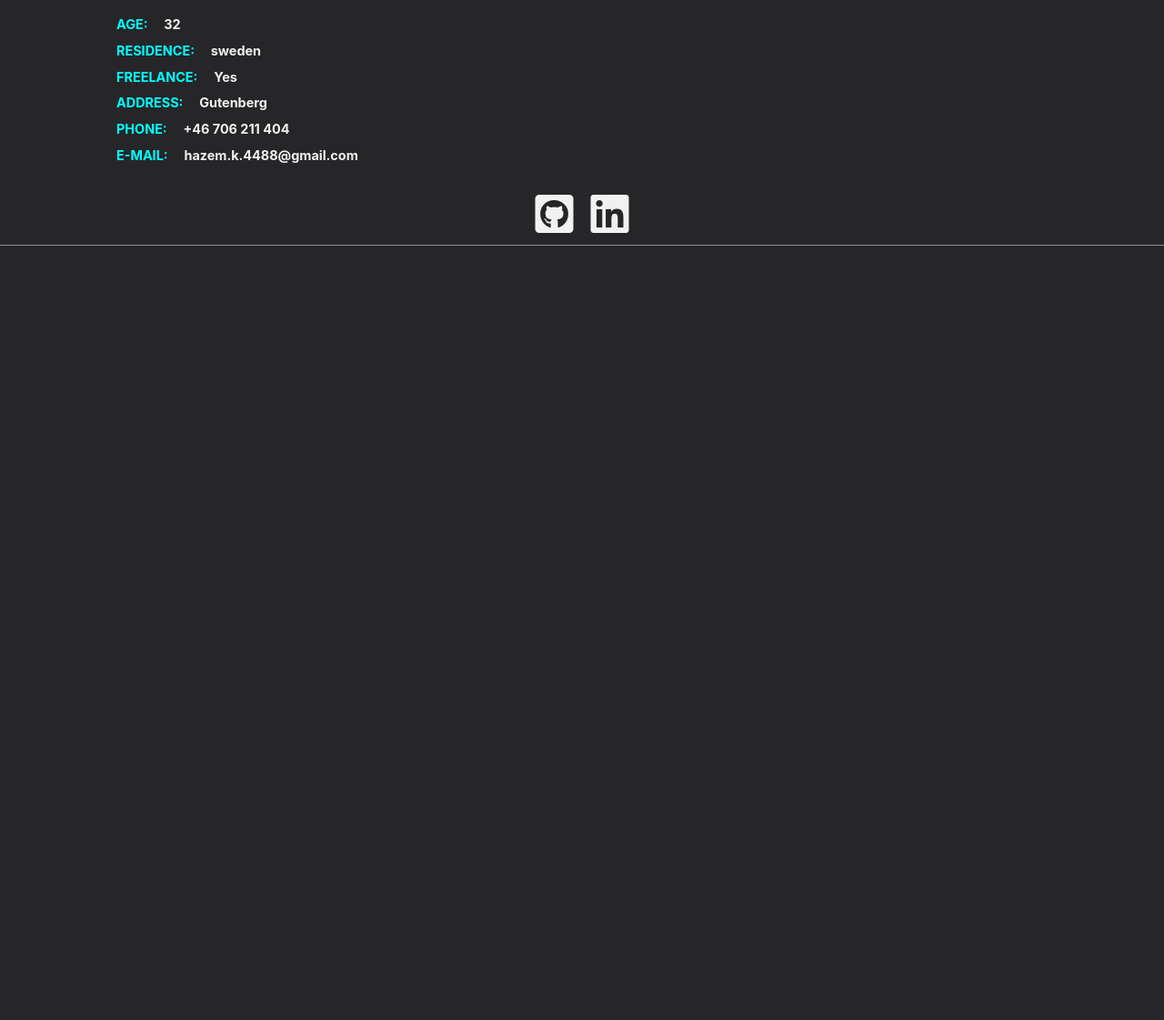
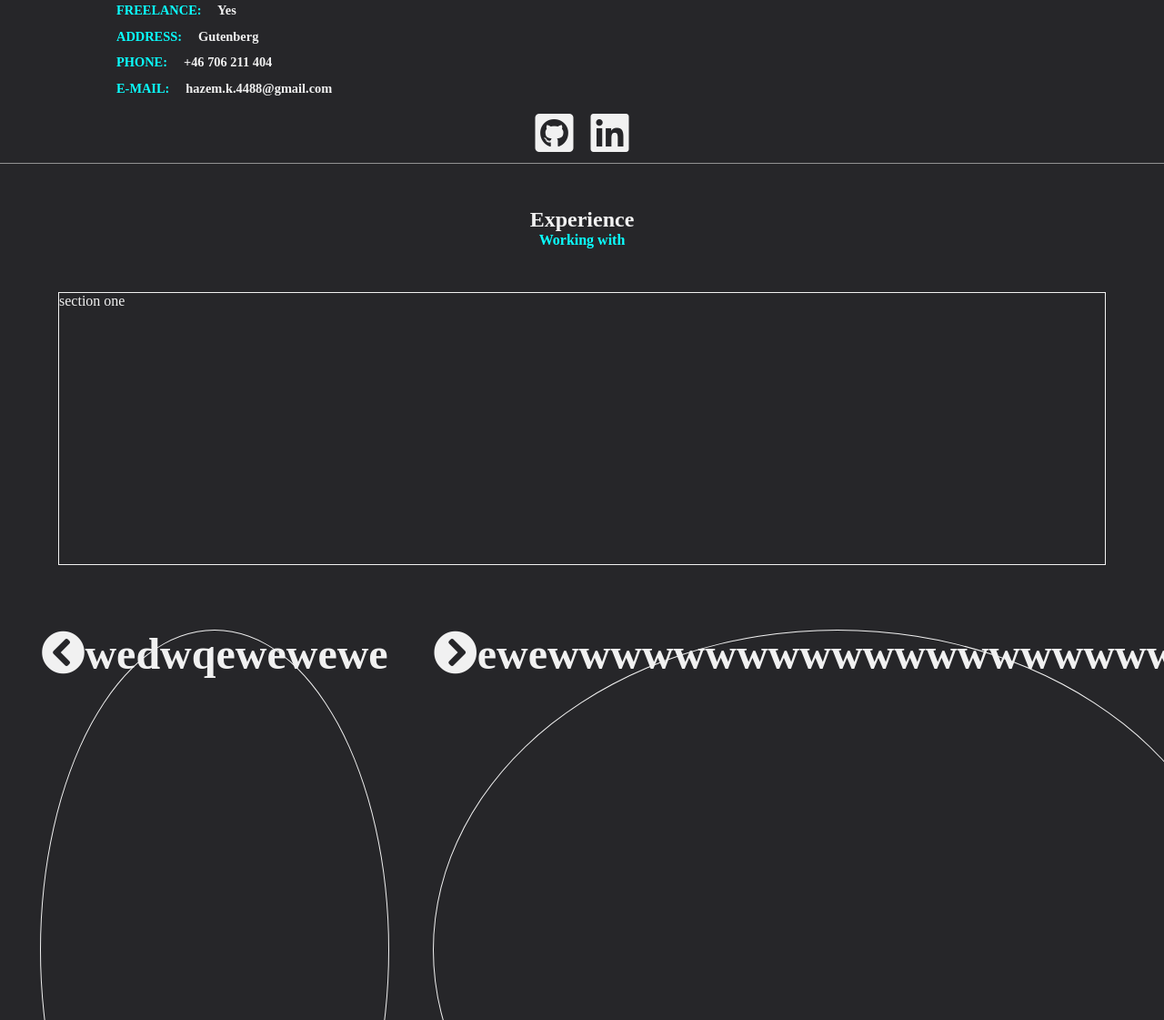
Before and after one commit to hazem-89/My-CV, a plain HTML site: page index.html in a window 1280 px wide. Shown: the part 1061-2182 px from the top of the page at 91% size. Drawn offline with nearby package versions, Linux system fonts and the light colour scheme; a web font is replaced by a local one.

Commit message:
problem with boot starp

```diff
--- a/index.html
+++ b/index.html
@@ -10,8 +10,7 @@
     <link rel="preconnect" href="https://fonts.gstatic.com" crossorigin>
     <link href="https://fonts.googleapis.com/css2?family=Comforter+Brush&display=swap" rel="stylesheet">
     <!-- bootstrap links -->
-    <link rel="stylesheet" href="https://maxcdn.bootstrapcdn.com/bootstrap/4.0.0/css/bootstrap.min.css"
-        integrity="sha384-Gn5384xqQ1aoWXA+058RXPxPg6fy4IWvTNh0E263XmFcJlSAwiGgFAW/dAiS6JXm" crossorigin="anonymous">
+    <!-- <link href="https://cdn.jsdelivr.net/npm/bootstrap@5.0.2/dist/css/bootstrap.min.css" rel="stylesheet" integrity="sha384-EVSTQN3/azprG1Anm3QDgpJLIm9Nao0Yz1ztcQTwFspd3yD65VohhpuuCOmLASjC" crossorigin="anonymous"> -->
     <!-- fontAwesome icons links    -->
     <link rel="stylesheet" href="https://pro.fontawesome.com/releases/v5.10.0/css/all.css"
         integrity="sha384-AYmEC3Yw5cVb3ZcuHtOA93w35dYTsvhLPVnYs9eStHfGJvOvKxVfELGroGkvsg+p" crossorigin="anonymous" />
@@ -70,18 +69,21 @@
     <section class="about-me">
         <div class="text">
             <h1>About Me</h1>
-        <p>Lorem ipsum, dolor sit amet consectetur adipisicing elit. Tenetur laborum amet aut accusantium eum suscipit
+            <p>Lorem ipsum, dolor sit amet consectetur adipisicing elit. Tenetur laborum amet aut accusantium eum
+                suscipit
                 ex maxime quis qui tempora porro sequi doloribus, voluptatum dolorum commodi. Recusandae blanditiis quos
-            nulla dolorem ea dolores ipsum, obcaecati ipsam minima culpa possimus saepe sapiente ut corrupti beatae vel,
+                nulla dolorem ea dolores ipsum, obcaecati ipsam minima culpa possimus saepe sapiente ut corrupti beatae
+                vel,
                 tempora distinctio aperiam accusantium quo.</p>
             <div class="info">
                 <ul class="info-list">
-                    <li class="info-item"> <span>AGE:</span> <span class="column-2"> 32</span>  </li>
+                    <li class="info-item"> <span>AGE:</span> <span class="column-2"> 32</span> </li>
                     <li class="info-item"> <span>RESIDENCE:</span> <span class="column-2"> sweden</span> </li>
-                    <li class="info-item"> <span>FREELANCE:</span><span class="column-2"> Yes</span>  </li>
+                    <li class="info-item"> <span>FREELANCE:</span><span class="column-2"> Yes</span> </li>
                     <li class="info-item"> <span>ADDRESS:</span> <span class="column-2"> Gutenberg</span> </li>
-                    <li class="info-item"> <span>PHONE:</span><span class="column-2"> +46 706 211 404</span>  </li>
-                    <li class="info-item"> <span>E-MAIL:</span> <span class="column-2"> hazem.k.4488@gmail.com </span></li>
+                    <li class="info-item"> <span>PHONE:</span><span class="column-2"> +46 706 211 404</span> </li>
+                    <li class="info-item"> <span>E-MAIL:</span> <span class="column-2"> hazem.k.4488@gmail.com </span>
+                    </li>
                 </ul>
             </div>
             <div class="contact-icon">
@@ -90,6 +92,31 @@
             </div>
         </div>
     </section>
+    <section id="RESUME">
+        <div class="experiences resume">
+            <div class="main-title">
+                <h1 class="title">Experience</h1>
+                <h3 class="second-title">Working with</h3>
+            </div>
+        </div>
+    </section>
+
+
+    <div class="container">
+        <div class="carousel">
+            <div class="slider-2">
+       <section> section one</section>
+       <section> section tow</section>
+       <section> section three</section>
+       <section> section four</section>
+            </div>
+            <div class="experiences-control">
+                <i class="fas fa-chevron-circle-left">wedwqewewewe</i>
+                <i class="fas fa-chevron-circle-right">ewewwwwwwwwwwwwwwwwwwwwww</i>
+        </div>
+    </div>
+    </div>
+
 </body>
 
 </html>
--- a/main.js
+++ b/main.js
@@ -6,8 +6,9 @@ let activeImageIndex = 0;
 function main() {
     toggleMenu();
     startSlider();
-    changeNavBackgroundColor()
-    loopOverTexts()
+    changeNavBackgroundColor();
+    loopOverTexts();
+
 }
 
 /** show and hide nav item */
@@ -61,7 +62,7 @@ sectionOneObserver.observe(sectionOne)
 
 
 // typewriter effect
-
+function loopOverTexts() {
 const textDisplay = document.getElementById('text');
 const texts = ['Welcome to my cv.', 'i am a web developer', 'and i love coding.',];
 let i = 0;
@@ -70,7 +71,7 @@ let currentText = [];
 isDeleting = false;
 isEnd = false;
 
-function loopOverTexts() {
+
     isEnd = false;
     textDisplay.innerHTML = currentText.join('');
 
@@ -107,3 +108,18 @@ function loopOverTexts() {
     const time = isEnd ? 1000 : isDeleting ? speedUp : normalSpeed
     setTimeout(loopOverTexts, time)
 }
+
+// slide between experience sections
+// function SlideToNextSlide() {
+// const slider = document.querySelector('.slider-2');
+// const leftArrow = document.querySelector('.fa-chevron-circle-left');
+// const rightArrow = document.querySelector('.fa-chevron-circle-right');
+// let sectionsIndex = 0;
+
+// leftArrow.addEventListener('click', function(){
+//     sectionsIndex = (sectionsIndex > 0) ? sectionsIndex - 1 : 0;
+//     slider.style.transform = 'translate(' + (sectionsIndex) * -25 + '%)'
+// })
+
+// }
+// SlideToNextSlide()
--- a/style-mobile.css
+++ b/style-mobile.css
@@ -9,12 +9,17 @@
     --dark-mode-background-color: rgb(38, 38, 41);
     --light-mode-text-color: rgb(38, 38, 41);
     --light-mode-background-color: #f1f1f1;
+    --dark-mod-seconder-text-color: rgb(11, 255, 255);
 
 }
+.selector-for-some-widget {
+    box-sizing: content-box;
+  }
 body{
     background-color: var(--dark-mode-background-color);
     color: var(--dark-mode-text-color);
-    height: 2000px;
+    font-size: 16px;
+    height: 5000px;
 }
 a{
     text-decoration: none;
@@ -192,7 +197,7 @@ a{
     font-size: .9em;
 }
 .info-item > span{
-    color: aqua
+    color: var(--dark-mod-seconder-text-color);
 }
 .info-item .column-2{
     margin-left: 1em;
@@ -211,6 +216,67 @@ a{
     transform: scale(1.5);
 }
 
+.resume{
+    width: 100%;
+    margin:  auto;
+    padding: 3em 0;
+    /* border-bottom: solid 1px var(--light-mode-background-color); */
+}
+.main-title{
+    text-align: center;
+}
+.main-title > h3{
+    font-size: 1em;
+    color: var(--dark-mod-seconder-text-color);
+}
+.container{
+    width: 90%;
+    margin: auto;
+}
+.carousel{
+    height: 300px;
+    position: relative;
+    overflow: hidden;
+    border: solid 1px var(--light-mode-background-color);
+}
+.slider-2{
+    height: 100%;
+    display: flex;
+    width: 500%;
+}
+.slider-2 > section{
+    flex-basis: 100%;
+}
+
+.experience-info{
+    padding: 1em 0;
+}
+.experience-info > h1, p {
+    line-height: .9em;
+    font-size: 1em;
+}
+.experience-info > h1{
+    font-weight: bold;
+}
+.experience-info > h1 span {
+    color: var(--dark-mod-seconder-text-color);
+}
+.experiences-control{
+    display: flex;
+    padding-top: 1em;
+    justify-content: center;
+    font-size: 3em;
+    position: fixed;
+    width: 100%;
+    height: 100%;
+}
+.experiences-control .fas{
+    margin: .5em;
+    border: solid 1px var(--light-mode-background-color);
+    border-radius: 50%;
+    cursor: pointer;
+}
+
 @media screen and (max-width: 320px) {
     .slider, .slider > img{
         width: 100%;
```
Also changed, not shown: sds.html (added, +60 -0 lines). Lines whose indentation alone changed are shown as unchanged.
